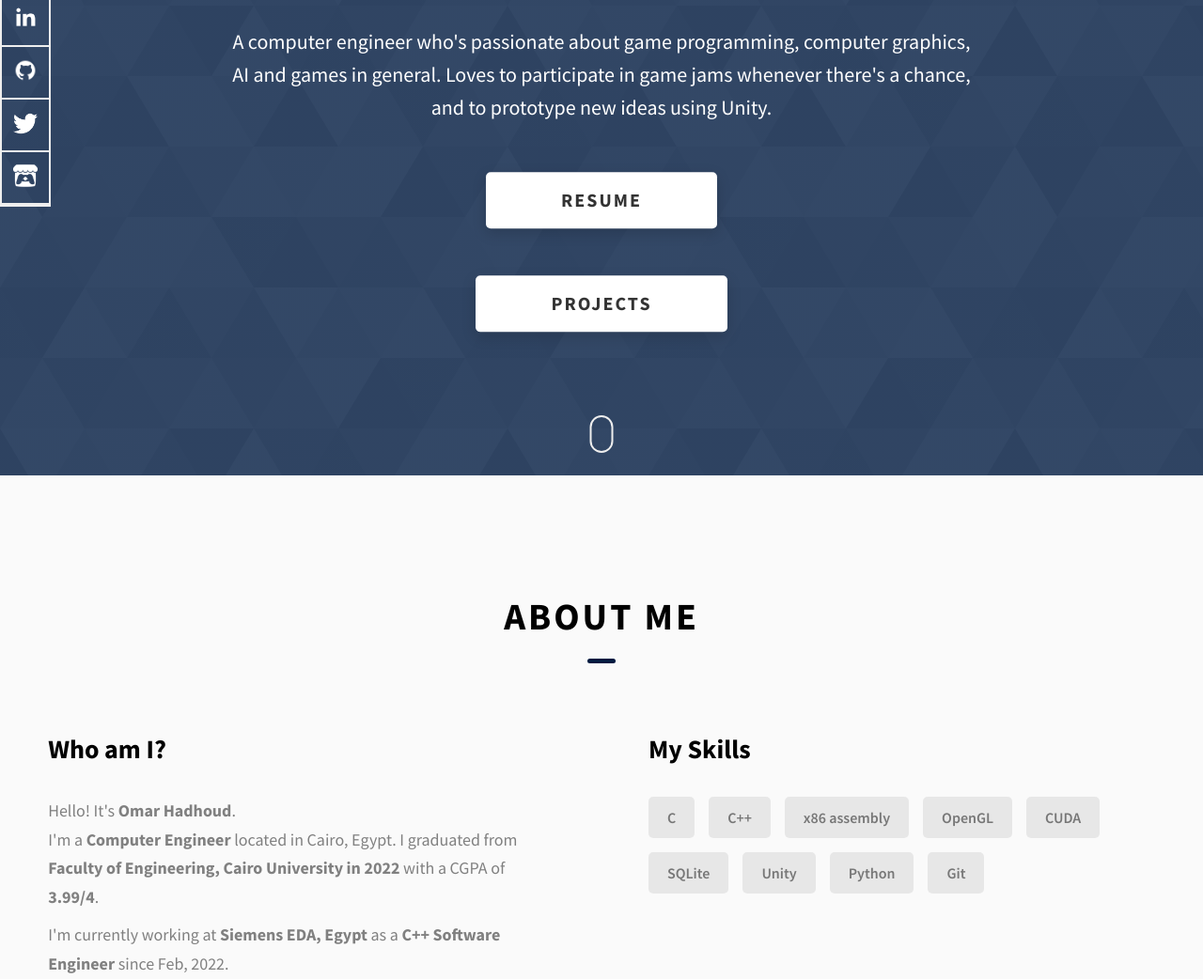
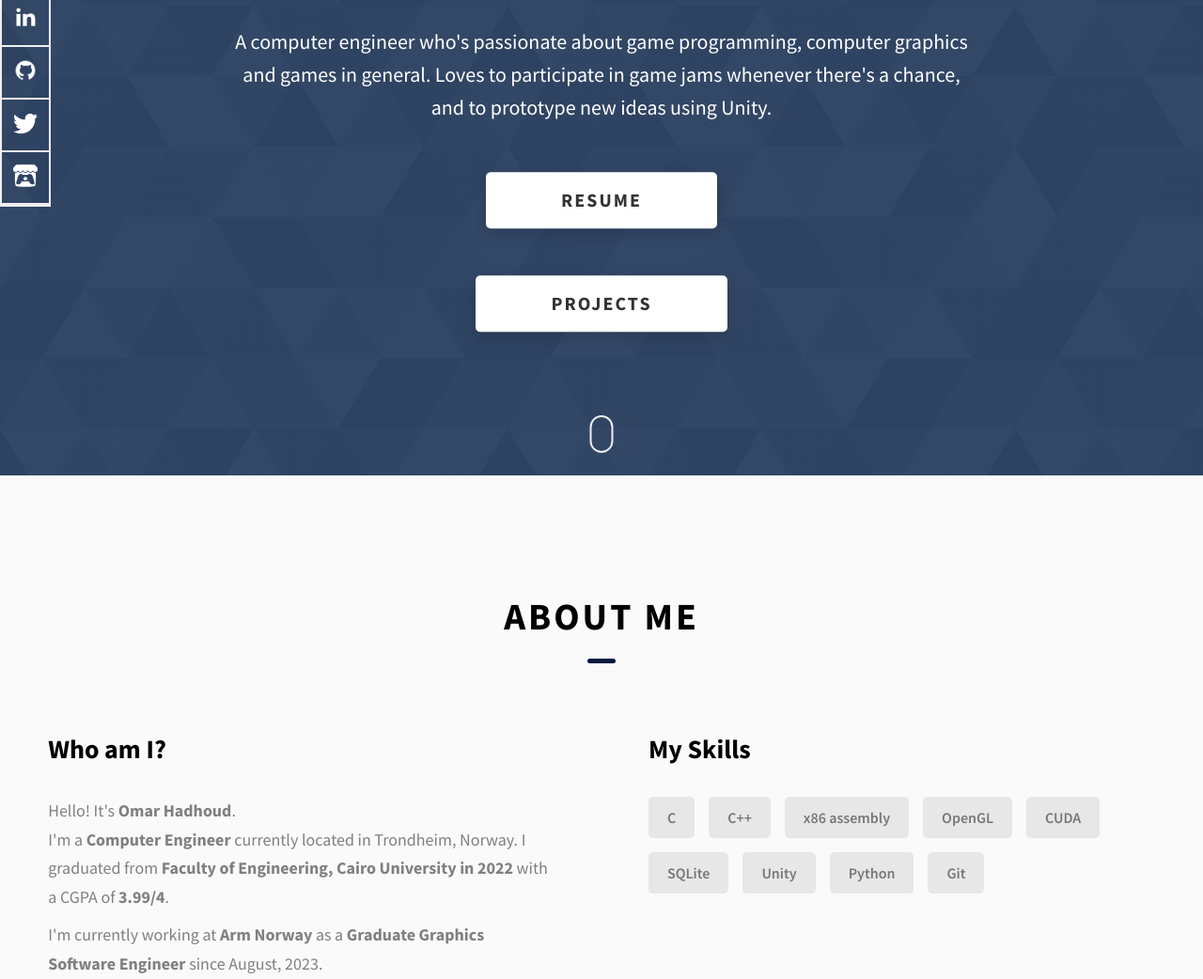
Before and after one commit to OmarHadhoud/OmarHadhoud.github.io, a website: page index.html in a window 1280 px wide. Shown: the part 294-1336 px from the top of the page at 94% size. Drawn offline with Linux system fonts and the light colour scheme.

Commit message:
update job

```diff
--- a/index.html
+++ b/index.html
@@ -87,7 +87,7 @@
         <h1 class="heading-primary"> <p style="font-size:xx-large;">Hello There, I'm  </p> Omar Hadhoud </h1>
         <div class="home-hero__info">
           <p class="text-primary">
-            A computer engineer who's passionate about game programming, computer graphics, AI and games in general. Loves to participate
+            A computer engineer who's passionate about game programming, computer graphics and games in general. Loves to participate
             in game jams whenever there's a chance, and to prototype new ideas using Unity.
           </p>
         </div>
@@ -154,12 +154,14 @@
               <p class="about__content-details-para">
                 Hello! It's
                 <strong>Omar Hadhoud</strong>. </br>
-                I'm a <strong> Computer Engineer </strong> located in
-                Cairo, Egypt. I graduated from <strong> Faculty of Engineering, Cairo University in 2022</strong>
+                I'm a <strong> Computer Engineer </strong> currently located in
+                Trondheim, Norway. I graduated from <strong> Faculty of Engineering, Cairo University in 2022</strong>
                 with a CGPA of <strong> 3.99/4</strong>.</br>
               </p>
               <p class="about__content-details-para">
-                I'm currently working at <strong> Siemens EDA, Egypt</strong> as a <strong> C++ Software Engineer</strong> since Feb, 2022.
+                I'm currently working at <strong> Arm Norway </strong> as a <strong> Graduate Graphics Software Engineer</strong> since August, 2023.
+              </br>
+                I previously worked at <strong> Siemens EDA, Egypt</strong> as a <strong> C++ Software Engineer</strong> from Feb, 2022 to Jul, 2023.
               </br>
                 I had a 3 months internship at <strong> 360imaging</strong> as a <strong> Rendering Engineer</strong>.
               </br>
@@ -169,6 +171,9 @@
                 I love video games, love developing them and passionate about the technologies behind it.
                 I'm also interested in computer graphics, and AI. I also enjoy working on challenging systems. Feel free to
                 <strong>contact</strong> me here.
+              </p>
+              <p class="about__content-details-para">
+               In my free time I like watching football, watch movies and shows, play video games and shoot videos.
               </p>
             </div>
             <a href="./#contact" class="btn btn--med btn--theme dynamicBgClr"
@@ -389,7 +394,7 @@
           <div class="main-footer__row main-footer__row-2">
             <h4 class="heading heading-sm text-lt">Omar Hadhoud</h4>
             <p class="main-footer__short-desc">
-              A computer engineer who's passionate about game programming, computer graphics, AI and games in general.
+              A computer engineer who's passionate about game programming, computer graphics and games in general.
               Loves to participate in game jams whenever there's a chance, and to prototype new ideas using Unity.
             </p>
           </div>
```
